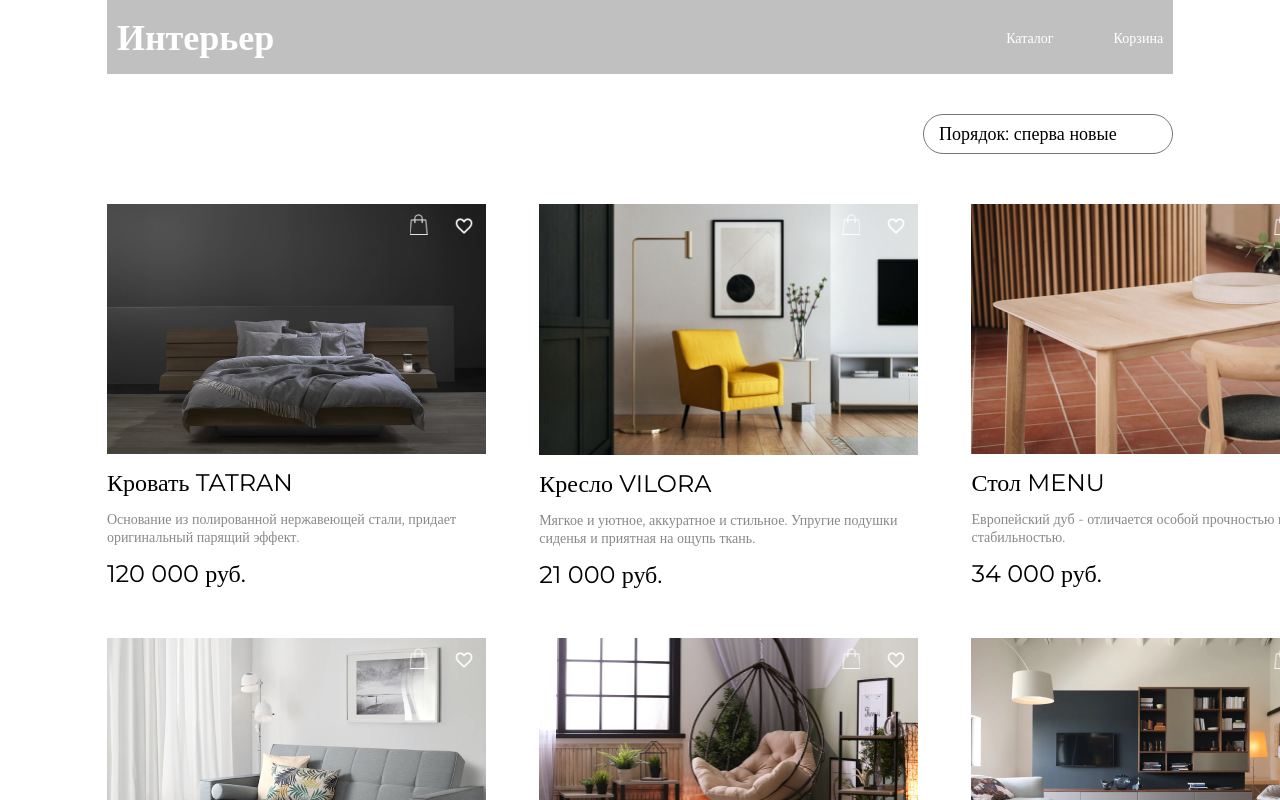
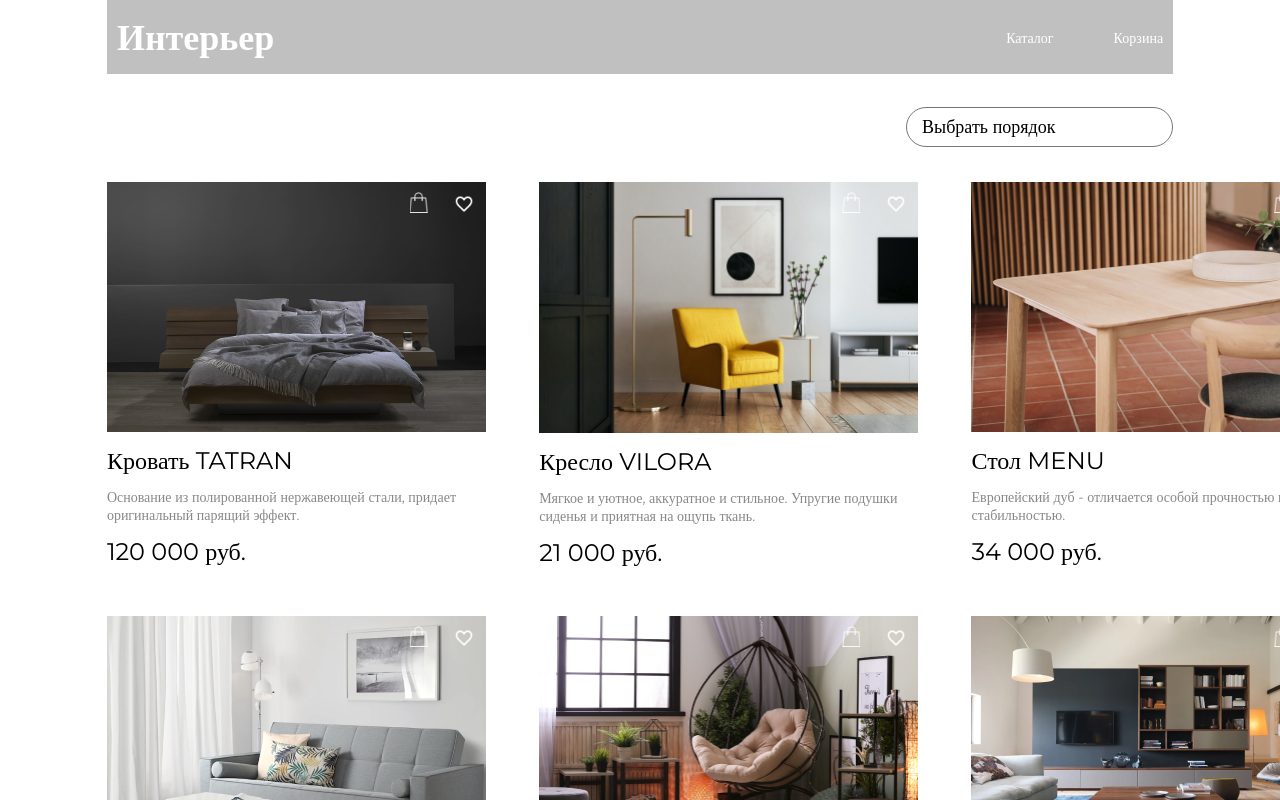
Before and after one commit to SulimanVu/skypro, a React (Create React App) app: page / in a window 1280 px wide. Shown: the top 800 px of the page. Built offline with nearby package versions, Linux system fonts and the light colour scheme; a web font is replaced by a local one.

Commit message:
all ready

```diff
--- a/public/index.html
+++ b/public/index.html
@@ -11,7 +11,7 @@
     />
     <link rel="apple-touch-icon" href="%PUBLIC_URL%/logo192.png" />
     <link
-      href="https://fonts.googleapis.com/css2?family=Poppins:wght@400;600;700&display=swap"
+      href="https://fonts.googleapis.com/css2?family=Poppins:wght@600&display=swap"
       rel="stylesheet"
     />
     <title>React App</title>
--- a/src/array.jsx
+++ b/src/array.jsx
@@ -5,7 +5,7 @@ export const arr = [
     header: "Кровать TATRAN",
     title:
       "Основание из полированной нержавеющей стали, придает оригинальный парящий эффект.",
-    price: "120000",
+    price: 120000,
     value: 1,
   },
   {
--- a/src/components/CardsBlock.jsx
+++ b/src/components/CardsBlock.jsx
@@ -1,12 +1,11 @@
 import React from "react";
 import Card from "./Card";
 import "../styles/card.scss";
-import { arr } from "../array";
 
-const CardsBlock = () => {
+const CardsBlock = ({ products }) => {
   return (
     <div className="cards_block">
-      {arr.map((item, index) => {
+      {products.map((item, index) => {
         return <Card {...item} key={index} />;
       })}
     </div>
--- a/src/components/ProductBascet.jsx
+++ b/src/components/ProductBascet.jsx
@@ -27,7 +27,8 @@ const ProductBascet = ({ img, header, title, price, index }) => {
 
   useEffect(() => {
     dispatch(increment(Number(price)));
-  }, []);
+  }, [dispatch, price]);
+
   return (
     <>
       <div className="product" key={index}>
--- a/src/components/Select.jsx
+++ b/src/components/Select.jsx
@@ -1,41 +1,20 @@
 import React from "react";
-import { useState } from "react";
+import "../styles/main.scss";
 
-const Select = () => {
-  const [select, setSelect] = useState(false);
-  const options = [
-    {
-      id: 1,
-      name: "Порядок: сперва новые",
-    },
-    {
-      id: 2,
-      name: "сперва дорогие",
-    },
-    {
-      id: 3,
-      name: "сперва дешевые",
-    },
-  ];
+const Select = ({ options, defaultValue, value, onChange }) => {
   return (
-    <select
-      name="new"
-      id="new"
-      onClick={() => setSelect(!select)}
-      defaultValue={0}
-      className={select === true ? "active" : "non"}
-    >
-      {options.map((item) => (
-        <option key={item.id} value={item.id}>
-          {item.name}
+    <div className="select">
+      <select value={value} onChange={(e) => onChange(e.target.value)}>
+        <option disabled value="">
+          {defaultValue}
         </option>
-      ))}
-      {/* <option value="1" selected>
-        Порядок: сперва новые
-      </option>
-      <option value="2">сперва дорогие</option>
-      <option value="3">сперва дешевые</option> */}
-    </select>
+        {options.map((option) => (
+          <option key={option.value} value={option.value}>
+            {option.name}
+          </option>
+        ))}
+      </select>
+    </div>
   );
 };
 
--- a/src/pages/Basket.jsx
+++ b/src/pages/Basket.jsx
@@ -15,6 +15,11 @@ const Basket = () => {
     setProduct(null);
     localStorage.clear("cards");
   };
+
+  const val =
+    basket >= 100000
+      ? `${basket.toString().slice(0, 3)} ${basket.toString().slice(-3)}`
+      : `${basket.toString().slice(0, 2)} ${basket.toString().slice(-3)}`;
 
   return (
     <div className="basket">
@@ -53,11 +58,13 @@ const Basket = () => {
         </form>
         <div className="price">
           <h2>
-            Итого: &nbsp;
+            Итого:
             <b>
-              {basket ||
-                product.reduce((sum, item) => (sum += Number(item.price)), 0)}
-              руб.
+              {basket !== 0
+                ? basket > 1000000
+                  ? `${basket.toString().slice(0, 1)} ${val}`
+                  : val
+                : "0"} руб.
             </b>
           </h2>
           <button>Оформить заказ</button>
--- a/src/pages/Main.jsx
+++ b/src/pages/Main.jsx
@@ -1,12 +1,33 @@
-import React from "react";
+import React, { useState } from "react";
 import CardsBlock from "../components/CardsBlock";
 import Select from "../components/Select";
+import { arr } from "../array";
+const Main = () => {
+  const [products, setProducts] = useState(arr);
 
-const Main = () => {
+  const [selectedSort, setSelectedSort] = useState("");
+
+  const sortProducts = (sort) => {
+    setSelectedSort(sort);
+    if (sort === "min") {
+      setProducts([...products].sort((a, b) => a["price"] - b["price"]));
+    }
+    if (sort === "max") {
+      setProducts([...products].sort((a, b) => b["price"] - a["price"]));
+    }
+  };
   return (
     <div className="main">
-      <Select />
-      <CardsBlock />
+      <Select
+        defaultValue={"Выбрать порядок"}
+        options={[
+          { value: "min", name: "Порядок: сперва дешевле" },
+          { value: "max", name: "Порядок: сперва дороже" },
+        ]}
+        value={selectedSort}
+        onChange={sortProducts}
+      />
+      <CardsBlock products={products} />
     </div>
   );
 };
--- a/src/styles/basket.scss
+++ b/src/styles/basket.scss
@@ -139,7 +139,7 @@
   }
   & > h2 {
     margin-top: 42px;
-    font-family: "Poppins";
+    font-family: "Poppins sans-serif";
     font-weight: 600;
   }
   form {
@@ -187,6 +187,9 @@
     h2 {
       font-weight: 500;
       margin-bottom: 18px;
+      b {
+        padding-left: 8px;
+      }
     }
     button {
       width: 290px;
--- a/src/styles/card.scss
+++ b/src/styles/card.scss
@@ -1,5 +1,5 @@
 .cards_block {
-  margin: 50px 0 0;
+  margin: 35px 0 0;
   width: 100%;
   display: grid;
   grid-template-columns: repeat(3, 1fr);
--- a/src/styles/main.scss
+++ b/src/styles/main.scss
@@ -4,10 +4,11 @@
   width: 83.3%;
   margin: 0 auto 200px;
 }
+.select {
+  margin-top: 33px;
+  align-self: flex-end;
   select {
     height: 40px;
-  margin-top: 40px;
-  align-self: flex-end;
     font-size: 18px;
     padding: 2px 55px 2px 15px;
     text-align: left;
@@ -15,9 +16,10 @@ select {
     appearance: none;
     overflow: hidden;
     background: url("../img/free-icon-drop-down-arrow-60995.png") no-repeat;
-  background-position: 260px;
+    background-position: 285px;
+  }
 }
 .active {
   background: url("../img/free-icon-arrow-up-4655143.png") no-repeat;
-  background-position: 260px;
+  background-position: 285px;
 }
```
Lines whose indentation alone changed are shown as unchanged.
